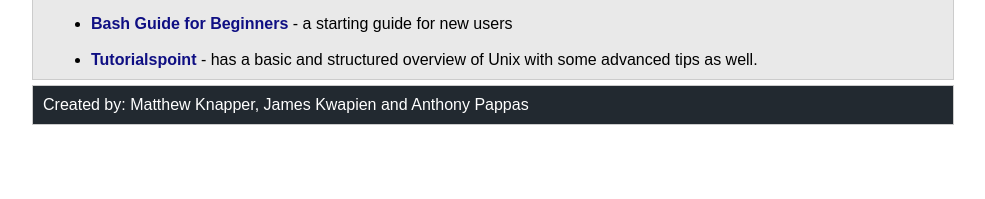
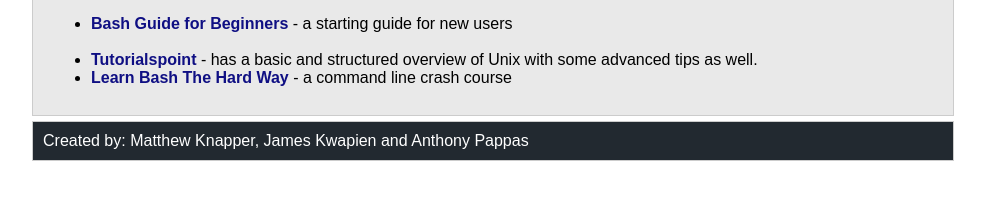
Before and after one commit to jamers17/CS3500, a plain HTML site: page Assignment 1/unix/references.html in a window 1280 px wide. Shown: the part 297-496 px from the top of the page, without its empty margins (147-1132 px from the left). Drawn offline with Linux system fonts and the light colour scheme.

Commit message:
Added link to bash references

```diff
--- a/Assignment 1/unix/references.html
+++ b/Assignment 1/unix/references.html
@@ -84,6 +84,7 @@
                      <li><a href="http://tldp.org/guides.html">The Linux Documentation Product Guides</a> - good, reliable documentation for Linux operating systems, including Bash.</li><br>
                      <li><A HREF="http://www.tldp.org/LDP/Bash-Beginners-Guide/html/Bash-Beginners-Guide.html">Bash Guide for Beginners</A> - a starting guide for new users</li><br>
                      <li><A HREF="http://www.tutorialspoint.com/unix/">Tutorialspoint</a> - has a basic and structured overview of Unix with some advanced tips as well.</li>
+                     <li><A HREF="http://cli.learncodethehardway.org/book/">Learn Bash The Hard Way</A> - a command line crash course</li><br>
                   </ul>
                </p>
 
```
